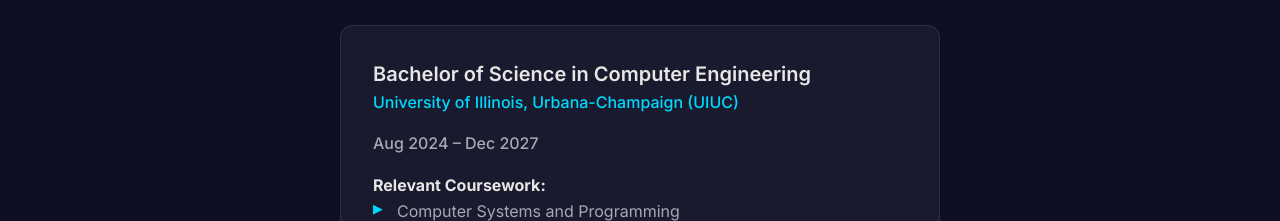
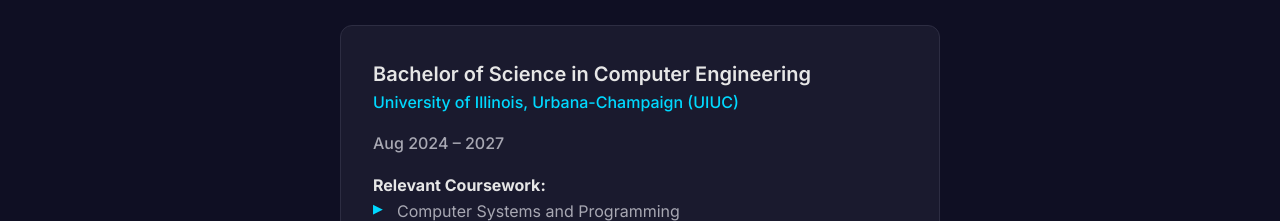
Before and after one commit to rokohli/Portfolio, a Next.js app: page / in a window 1280 px wide. Shown: the part 1560-1781 px from the top of the page. Built offline with nearby package versions, Linux system fonts and the light colour scheme.

Commit message:
date update

```diff
--- a/pages/index.tsx
+++ b/pages/index.tsx
@@ -151,7 +151,7 @@ const EducationSection = () => {
             <h3 className="education-degree">Bachelor of Science in Computer Engineering</h3>
             <p className="education-school">University of Illinois, Urbana-Champaign (UIUC)</p>
           </div>
-          <span className="education-date">Aug 2024 – Dec 2027</span>
+          <span className="education-date">Aug 2024 – 2027</span>
         </div>
         <div className="experience-description">
           <p><strong>Relevant Coursework:</strong></p>
```
Also changed, not shown: 1 other file (tests, documents, lock files or other folders).
